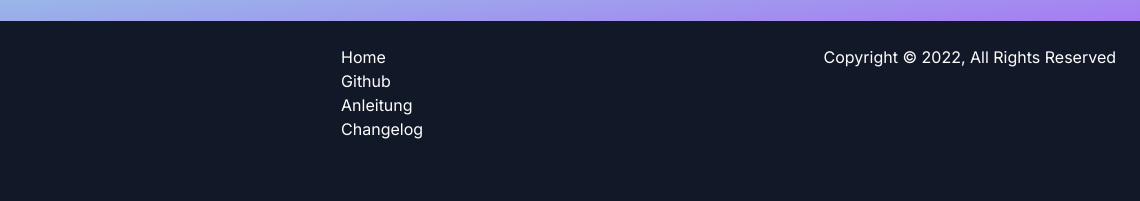
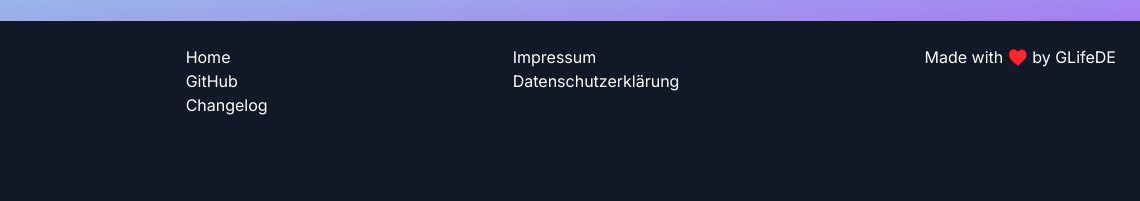
Before and after one commit to GLifeDE/Durchschnittsrechner-TailwindCSS, a plain HTML site: page build/changelog.html in a window 1280 px wide. Shown: the part 2274-2475 px from the top of the page, 140-1280 px from the left. Drawn offline with Linux system fonts and the light colour scheme.

Commit message:
chore: synced all header and footer

```diff
--- a/build/changelog.html
+++ b/build/changelog.html
@@ -36,18 +36,24 @@
               class="text-white hover:text-gray-300"
               >Github</a
             >
-            <a href="#" class="text-white hover:text-gray-300">Anleitung</a>
             <a href="./changelog.html" class="text-white hover:text-gray-300"
               >Changelog</a
             >
           </div>
           <!-- Button -->
+          <a
+            href="https://www.github.com/glifede/durchschnittsrechner/releases/latest/download/durchschnittsrechner.exe"
+          >
             <div class="">
               <button
                 class="mx-auto rounded-full bg-white py-2 px-4 transition hover:bg-gray-300"
               >
-              <div class="flex flex-row items-center justify-center space-x-3">
-                <span class="font-semibold dark:text-slate-900">DOWNLOAD</span>
+                <div
+                  class="flex flex-row items-center justify-center space-x-3"
+                >
+                  <span class="font-semibold dark:text-slate-900"
+                    >DOWNLOAD</span
+                  >
                   <span
                     ><svg
                       xmlns="http://www.w3.org/2000/svg"
@@ -67,6 +73,7 @@
                 </div>
               </button>
             </div>
+          </a>
         </div>
       </nav>
     </header>
@@ -425,6 +432,9 @@
             Lade es noch heute herunter!
           </h2>
         </div>
+        <a
+          href="https://www.github.com/glifede/durchschnittsrechner/releases/latest/download/durchschnittsrechner.exe"
+        >
           <div class="">
             <button
               class="mx-auto rounded-full bg-white py-2 px-4 transition hover:bg-gray-300"
@@ -450,6 +460,7 @@
               </div>
             </button>
           </div>
+        </a>
       </div>
     </section>
 
@@ -473,14 +484,20 @@
           <a
             href="https://github.com/glifede/durchschnittsrechner"
             class="hover:text-gray-300"
-            >Github</a
+            >GitHub</a
           >
-          <a href="#" class="hover:text-gray-300">Anleitung</a>
           <a href="./changelog.html" class="hover:text-gray-300">Changelog</a>
+        </div>
+        <div class="flex flex-col justify-around text-white">
+          <a href="impressum.html" class="hover:text-gray-300">Impressum</a>
+          <a href="datenschutzerklaerung.html" class="hover:text-gray-300"
+            >Datenschutzerklärung</a
+          >
         </div>
         <!-- Copyright -->
         <div class="inset-x-0 bottom-0 hidden text-white md:flex">
-          <p>Copyright &copy; 2022, All Rights Reserved</p>
+          <!-- <p>Copyright &copy; 2023 GLifeDE, All Rights Reserved</p> -->
+          <p>Made with ♥️ by GLifeDE</p>
         </div>
       </div>
     </footer>
```
Also changed, not shown: build/index.html (+23 -6 lines), build/css/style.css, build/img/vercel-logotype-dark.svg (added). Lines whose indentation alone changed are shown as unchanged.
